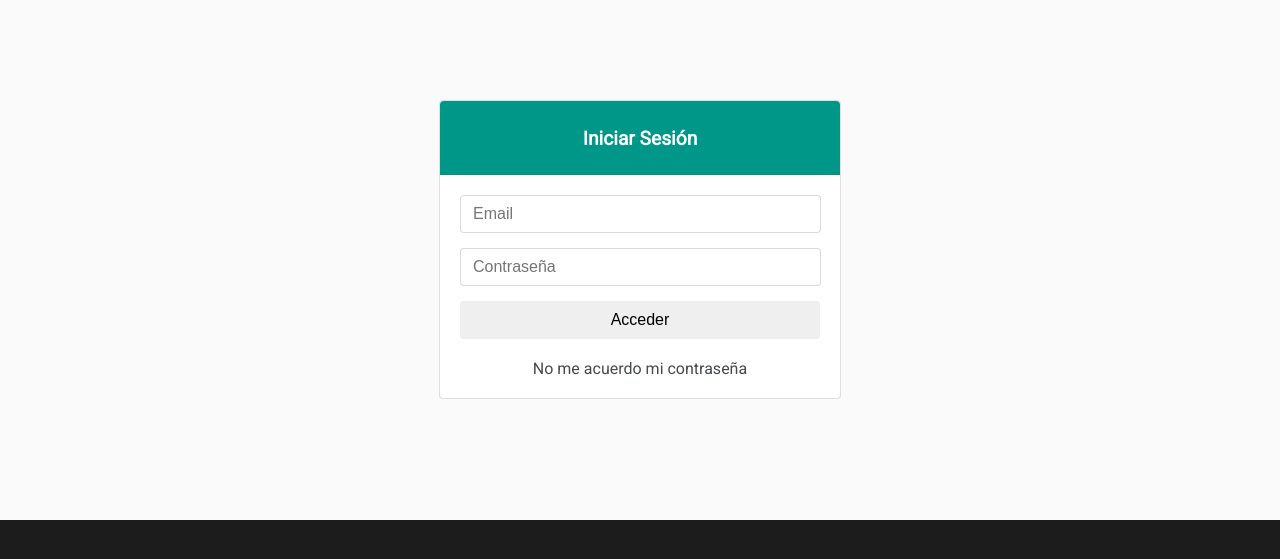
After one commit to francoborrelli/hospitalGutierrez, a PHP site: page /login.html in a window 1280 px wide. The commit adds this page. Shown: the top 559 px of the page. Run offline with PHP 8.4, Linux system fonts and the light colour scheme.

Commit message:
fix merge

```diff
--- /dev/null
+++ b/login.html
@@ -0,0 +1,34 @@
+<!DOCTYPE html>
+<html lang="es">
+
+<head>
+    <meta charset="UTF-8">
+    <meta name="viewport" content="width=device-width, initial-scale=1.0">
+    <meta http-equiv="X-UA-Compatible" content="ie=edge">
+    <title>Hospital Gutiérrez</title>
+
+    <link href="https://fonts.googleapis.com/css?family=Roboto" rel="stylesheet">
+    <link href="resources/css/main.css" rel="stylesheet">
+    <link href="resources/css/login.css" rel="stylesheet">
+
+</head>
+
+<body>
+    <div class="container">
+        <div class="card">
+            <div class="top">
+                <h4 class="card-title">Iniciar Sesión</h4>
+            </div>
+            <div class="bottom">
+                <form>
+                    <input type="email" id="_username" name="_username" class="form-control" placeholder="Email" required aria-required="true">
+                    <input type="password" id="_password" name="_password" class="form-control" placeholder="Contraseña" required aria-required="true">
+                    <button type="submit">Acceder</button>
+                    <div class="forget"><a href="#">No me acuerdo mi contraseña</a></div>
+                </form>
+            </div>
+        </div>
+    </div>
+</body>
+
+</html>
--- /dev/null
+++ b/resources/css/login.css
@@ -0,0 +1,80 @@
+.container{
+    background-color: #fafafa;
+    height: 350px;
+    padding: 100px 0 70px;
+}
+
+.card{
+    margin: 0 auto;
+    width: 400px;
+    border: 1px solid black;
+    position: relative;
+    display: flex;
+    flex-direction: column;
+    background-color: #fff;
+    border: 1px solid rgba(0,0,0,0.125);
+    border-radius: .25rem;
+}
+
+.card .top{
+    background-color: #009688;
+    text-align: center !important;
+    margin: 0;
+    color: #fff;
+    border-top-right-radius: .25rem;
+    border-top-left-radius: .25rem;
+    font-size: 1.2rem;
+}
+
+.card .bottom{
+    flex: 1 1 auto;
+    padding: 1.25rem;
+    border-bottom-right-radius: .25rem;
+    border-bottom-left-radius: .25rem;
+}
+
+.card button{
+    display: block;
+    width: 100%;
+    padding: .75rem 1.5rem;
+    font-size: 1.25rem;
+    border-radius: .3rem;
+    font-weight: normal;
+    line-height: 1.25;
+    text-align: center;
+    white-space: nowrap;
+    vertical-align: middle;
+    user-select: none;
+    border: 1px solid transparent;
+    padding: .5rem 1rem;
+    font-size: 1rem;
+    border-radius: .25rem;
+    transition: all 0.2s ease-in-out;
+    margin-bottom: 20px;
+    cursor: pointer;
+}
+
+.card input{
+    display: block;
+    width: 93%;
+    margin-bottom: 15px;
+    padding: .5rem .75rem;
+    font-size: 1rem;
+    line-height: 1.25;
+    color: #464a4c;
+    background-color: #fff;
+    background-image: none;
+    background-clip: padding-box;
+    border: 1px solid rgba(0,0,0,0.15);
+    border-radius: .25rem;
+    transition: border-color ease-in-out 0.15s,box-shadow ease-in-out 0.15s;
+}
+
+.card .forget{
+    text-align: center;
+}
+
+.card .forget a{
+    color: #464a4c;
+    text-decoration: none;
+}
```
Also changed, not shown: admin.html (added, +44 -0 lines), resources/css/navbar.css (+106 -27 lines), resources/js/dropdown.js (added, +19 -0 lines), index.html (line endings or trailing spaces).
